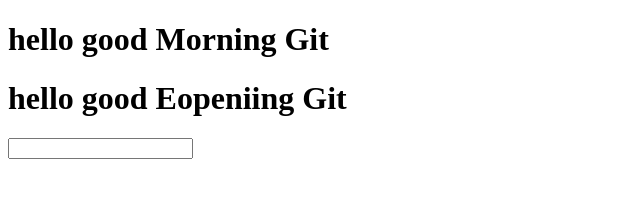
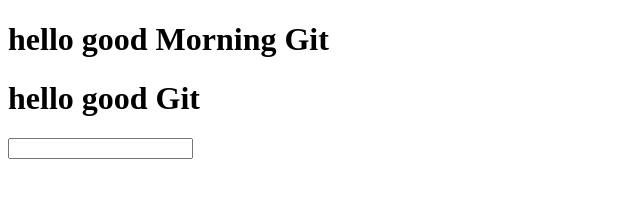
Before and after one commit to why916259117/-, a plain HTML site: page index.html in a window 1280 px wide. Shown: the whole page, without its empty margins (0-640 px from the left). Drawn offline with Linux system fonts and the light colour scheme.

Commit message:
update index.html

```diff
--- a/index.html
+++ b/index.html
@@ -7,7 +7,7 @@
 	<body>
 		<div id="indexBody">
 			<h1>hello good Morning Git</h1>
-			<h1>hello good Eopeniing Git</h1>
+			<h1>hello good Git</h1>
 			<input type="text" v-model="Num | noZero"/>
 		</div>
 	</body>
```
